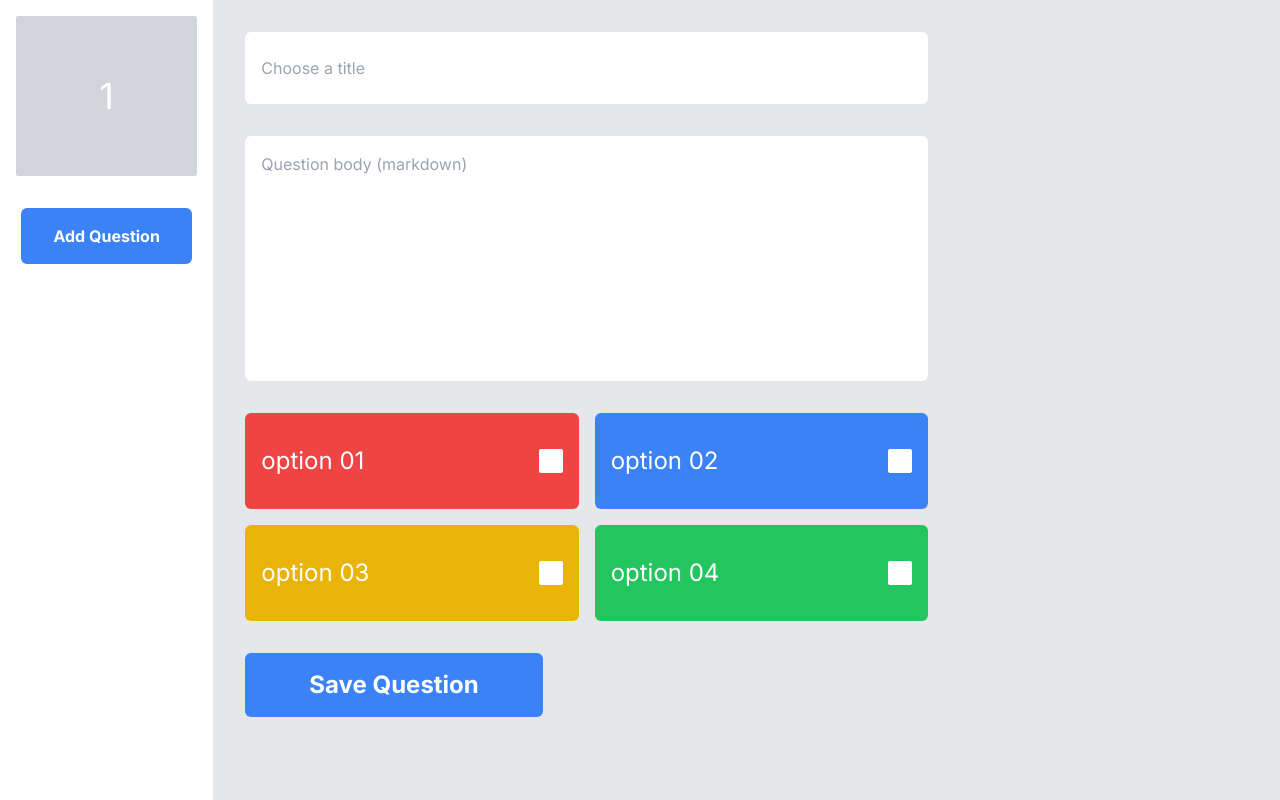
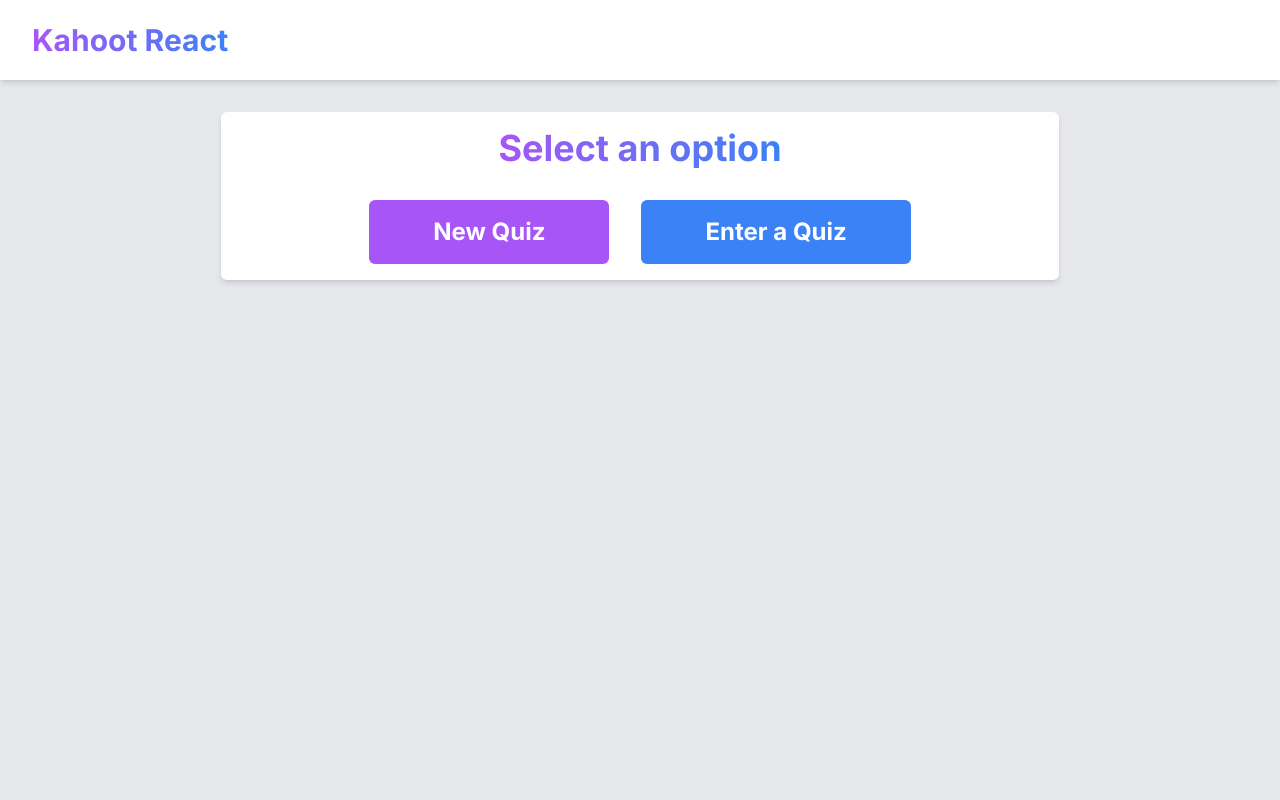
Before and after one commit to Lu1z-Gust4v0/Kahoot-React, a Next.js app: page / in a window 1280 px wide. Built offline with nearby package versions, Linux system fonts and the light colour scheme.

Commit message:
style: home page

```diff
--- a/src/app/page.tsx
+++ b/src/app/page.tsx
@@ -1,70 +1,55 @@
 "use client";
-import { useState } from "react";
-import Slide from "@/components/Slide";
-import QuestionEditor from "@/components/QuestionEditor";
-import { Question } from "@/types/question";
+import Link, { LinkProps } from "next/link";
+import { ReactNode, useState } from "react";
+import Dialog from "@/components/Dialog";
 
-const defaultQuestion: Question = {
-  id: Math.random().toString(),
-  title: "",
-  body: "",
-  option_one: "",
-  option_two: "",
-  option_three: "",
-  option_four: "",
-  correct: [],
+type LinkButtonProps = {
+  children: ReactNode;
+  className?: string;
+} & LinkProps;
+
+const LinkButton = ({ children, className, ...props }: LinkButtonProps) => {
+  return (
+    <Link
+      className={`self-start py-4 px-16 rounded-md bg-blue-500 text-white text-2xl font-bold hover:bg-blue-700 ${className}`}
+      {...props}
+    >
+      {children}
+    </Link>
+  );
 };
 
 export default function Home() {
-  const [questions, setQuestions] = useState<Question[]>([defaultQuestion]);
-  const [selectedQuestion, setSelectedQuestion] =
-    useState<Question>(defaultQuestion);
+  const [open, setOpen] = useState(false);
 
-  const selectQuestion = (id: string) => {
-    questions.forEach((question) => {
-      if (question.id === id) setSelectedQuestion(question);
-    });
-  };
-
-  const addNewQuestion = () => {
-    setQuestions((previous) => [
-      ...previous,
-      {
-        id: Math.random().toString(),
-        title: "",
-        body: "",
-        option_one: "",
-        option_two: "",
-        option_three: "",
-        option_four: "",
-        correct: [],
-      },
-    ]);
-  };
-
-  const editQuestion = (questionToUpdate: Question) => {
-    setQuestions(
-      questions.map((question) => {
-        if (question.id === questionToUpdate.id) {
-          return questionToUpdate;
-        }
-        return question;
-      }),
-    );
+  const toggle = () => {
+    setOpen(!open);
   };
 
   return (
-    <main className="grid grid-cols-12 h-screen w-full bg-gray-200">
-      <Slide
-        questions={questions}
-        selectQuestion={selectQuestion}
-        addNewQuestion={addNewQuestion}
-      />
-      <QuestionEditor
-        selectedQuestion={selectedQuestion}
-        setSelectedQuestion={setSelectedQuestion}
-        editQuestion={editQuestion}
-      />
-    </main>
+    <div className="grid grid-cols-12 h-screen w-full bg-gray-200">
+      <nav className="flex items-center bg-white h-20 col-span-full px-8 shadow-md">
+        <h1 className="text-3xl font-bold text-gradient">Kahoot React</h1>
+      </nav>
+      <main className="min-h-[90vh] col-span-full md:col-start-2 md:col-span-10 lg:col-start-3 lg:col-span-8 flex flex-col py-8 px-2 overflow-y-auto">
+        {open && <Dialog close={toggle} />}
+        <div className="flex flex-col items-center gap-8 py-4 px-8 bg-white shadow-md rounded-md">
+          <h2 className="text-4xl text-gradient font-bold">
+            Select an option
+          </h2>
+          <div className="flex flex-col md:flex-row justify-center gap-8">
+            <LinkButton
+              href="/quiz/edit"
+              className="bg-purple-500 hover:bg-purple-700"
+            >
+              New Quiz
+            </LinkButton>
+            <LinkButton href="#" onClick={() => toggle()}>
+              Enter a Quiz
+            </LinkButton>
+          </div>
+        </div>
+      </main>
+    </div>
   );
 }
```
